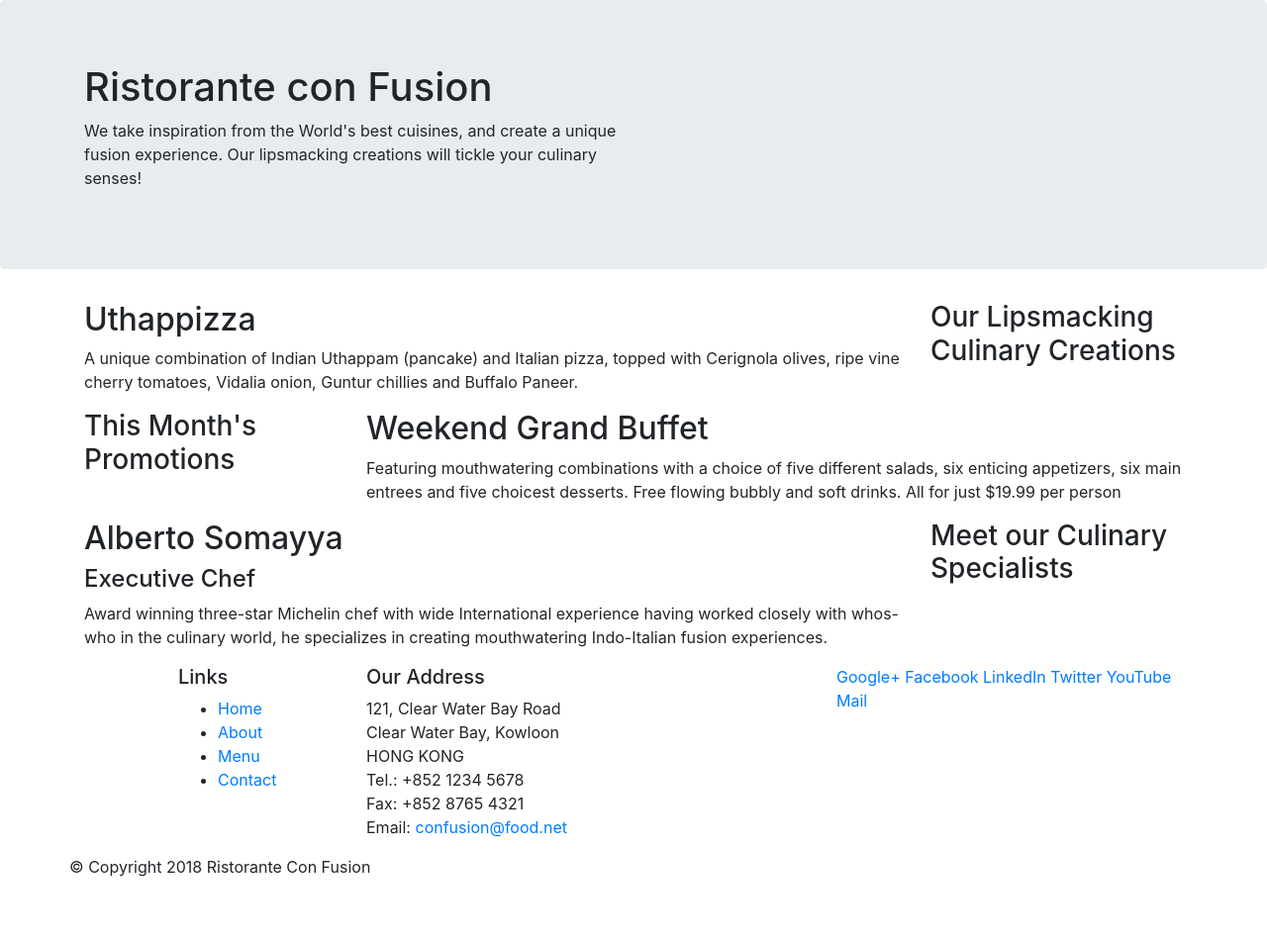
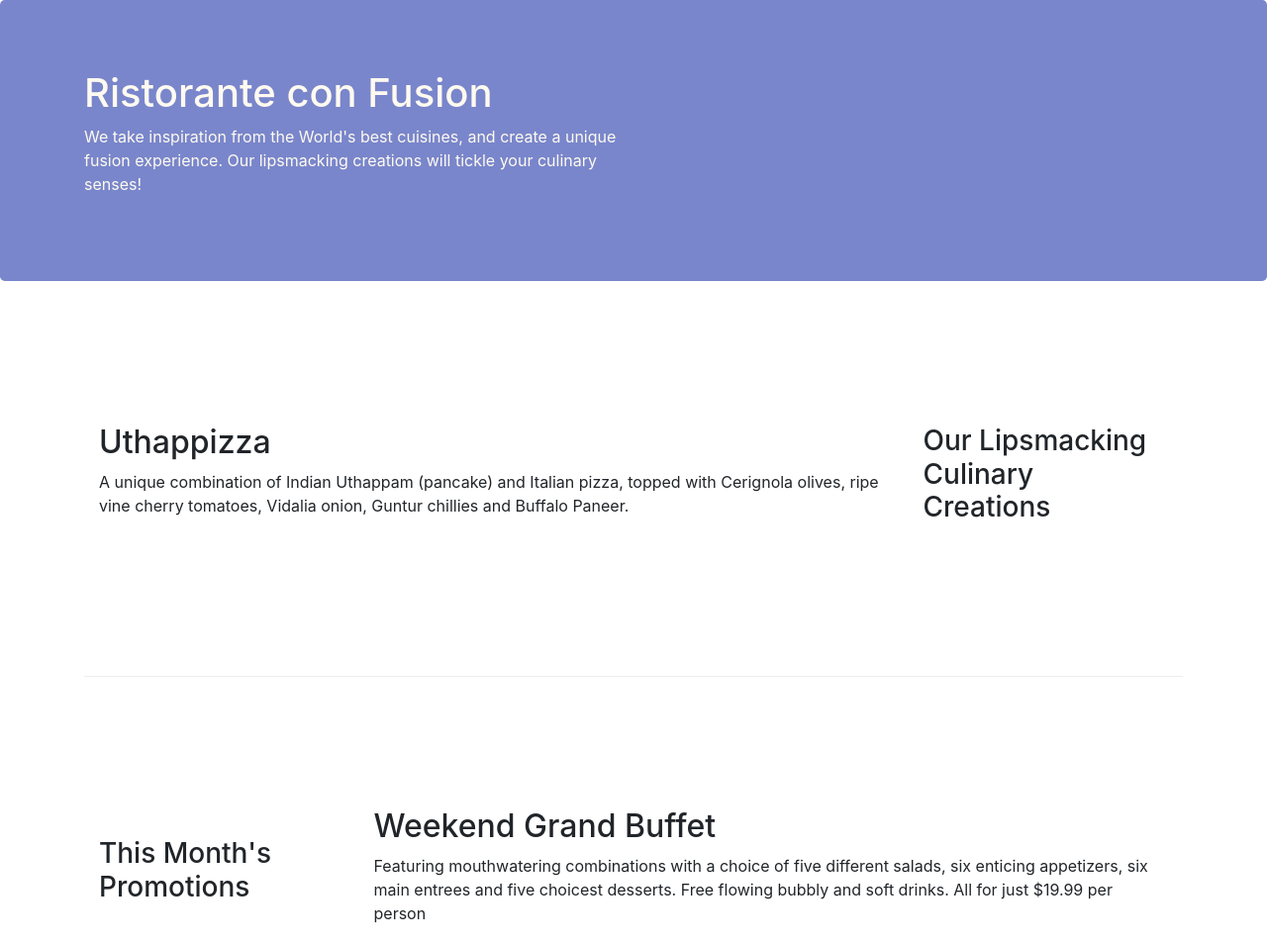
Before and after one commit to hoplit11/tendering.github.io, a website: page index.html in a window 1280 px wide. Shown: the top 954 px of the page at 99% size. Before the commit the page ends 904 px from the top, so only its background shows below. Drawn offline with nearby package versions, Linux system fonts and the light colour scheme.

Commit message:
Bootstrap Gri Part 2

```diff
--- /dev/null
+++ b/css/styles.css
@@ -0,0 +1,59 @@
+.row-header {
+    margin: 0px auto;
+    padding: 0px auto;
+}
+
+.row-content {
+    margin: 0px auto;
+    padding: 50px 0px 50px 0px;
+    border-bottom: 1px ridge; /**/
+    min-height: 400px;
+}
+
+.row-footer {
+    background-color: #AfAfAf;
+    margin: 0px auto;
+    padding: 20px 0px 20px 0px;
+}
+
+.jumbotron {
+    padding: 70px 30px 70px 30px;
+    margin: 0px auto;
+    background: #7986CB;
+    color: floralwhite;
+}
+
+address {
+    font-size: 80%;
+    margin: 0px;
+    color: #0f0f0f;
+}
+/*
+body {
+    align:center;
+    padding: 50px 0px 0px 0px;
+    z-index: 0;
+}
+
+.navbar-inverse {
+    background: #303F9F;
+}
+
+.navbar-inverse .navbar-nav > .active > a,
+.navbar-inverse .navbar-nav > .active > a:hover,
+.navbar-inverse .navbar-nav > .active > a:focus {
+    color: #fff;
+    background: #1A237E;
+    }
+
+.navbar-inverse .navbar-nav .open .dropdown-menu> li> a,
+.navbar-inverse .navbar-nav .open .dropdown-menu> {
+    background-color: #303F9F;
+    color: #eeeeee
+}
+
+.navbar-inverse .navbar-nav .open .dropdown-menu> li>
+{
+    color: #000000;
+}
+*/
--- a/index.html
+++ b/index.html
@@ -9,13 +9,14 @@
 
     <!-- Bootstrap CSS  include ( css classes from Bootstrap) -->
     <link rel="stylesheet" href="node_modules/bootstrap/dist/css/bootstrap.min.css">
+    <link rel="stylesheet" href="css/styles.css">
     <title>Ristorante Con Fusion</title>
 </head>
 
 <body>
     <!--Encabezado -->
     <header class="jumbotron">
-        <div class="container">
+        <div class="container ">
             <div class="row">
                 <div class="col-12 col-sm-6"> <!--col-12: Para xsm ocuparan toda la fila(12columnas) y para tamaños > a sm, ocupara 6 columnas (media pantalla) -->
                     <h1>Ristorante con Fusion</h1>
@@ -29,7 +30,7 @@
 
     <!--Cuerpo-->
     <div class="container" >
-        <div class="row">
+        <div class="row row-content align-items-center "> <!--Contenedor marcador(class) row(fila) para el css de bootstrap , class row-content para el css de styles.css, class align-items-center: alinea el contenido verticalmente en la fila(row)  -->
             <div class=" col-12 col-sm-4 order-sm-last col-md-3"> <!--col-12: Para xsm ocupa la fila entera),para tamaños > a sm, ocupara 4 colum y se situa a la derecha(last),para tamaños > a md, ocupara 3 columnas  -->
                 <h3>Our Lipsmacking Culinary Creations</h3>
             </div>
@@ -39,7 +40,7 @@
             </div>
         </div>
 
-        <div class="row">
+        <div class="row row-content align-items-center" >
             <div class=" col-12 col-sm-4 col-md-3">
                 <h3>This Month's Promotions</h3>
             </div>
@@ -49,7 +50,7 @@
             </div>
         </div>
 
-        <div  class="row">
+        <div  class="row row-content align-items-center">
             <div class=" col-12 col-sm-4 order-sm-last col-md-3">
                 <h3>Meet our Culinary Specialists</h3>
             </div>
@@ -64,16 +65,18 @@
     <!--Pie de pagina -->
     <footer >
         <div class="container">
-           <div class="row">
+           <div class="row row-footer">
+                 <!--links pagina -->
                 <div class="col-4 offset-1 col-sm-2">   <!--col-4:para xsm ocupa 4 col,  offset-1: se movera a la derecha 1 col,  col-sm-2:para sm ocupa 4 col   -->
                     <h5>Links</h5>
-                    <ul>
+                    <ul class="list-unstyled"><!--list-unstyled:Elimina las viñetas de ul -->
                         <li><a href="#">Home</a></li>
                         <li><a href="#">About</a></li>
                         <li><a href="#">Menu</a></li>
                         <li><a href="#">Contact</a></li>
                     </ul>
                 </div>
+                <!--links Dirección-->
                 <div class="col-7 col-sm-5">
                     <h5>Our Address</h5>
                     <address>
@@ -85,9 +88,9 @@
 		              Email: <a href="mailto:confusion@food.net">confusion@food.net</a>
 		                </address>
                 </div>
-                <div class="col-12 col-sm-4"> <!--col-12: Para xsm ocuparan toda la fila(12columnas) y para tamaños > a sm, ocupara 4 columnas -->
-                   <div>
-                       <div>
+                <!--links redes-->
+                <div class="col-12 col-sm-4 align-self-center"> <!--col-12: Para xsm ocuparan toda la fila(12columnas) y para tamaños > a sm, ocupara 4 columnas -->
+                   <div class="text-center"> <!--Centra el los links en la pantalla -->
                         <a href="http://google.com/+">Google+</a>
                         <a href="http://www.facebook.com/profile.php?id=">Facebook</a>
                         <a href="http://www.linkedin.com/in/">LinkedIn</a>
@@ -96,9 +99,9 @@
                         <a href="mailto:">Mail</a>
                    </div>
                 </div>
-                </div>
-                <div class="row">
-                    <div class="col-auto"><!-- col-auto: Ocupara las colunas necesaria deacuerdo al contenido -->
+                <!--Copyright justify-content-center-->
+                <div class="row justify-content-center"> <!-- row: clase para bootstrap, justify-content-center: justfica(posiciona la columba en centro) el contenido en el centro de la fila -->
+                    <div class="col-auto"> <!-- col-auto: Ocupara las col necesaria deacuerdo al contenido -->
                         <p>© Copyright 2018 Ristorante Con Fusion</p>
                     </div>
                 </div>
```
Lines whose indentation alone changed are shown as unchanged.
